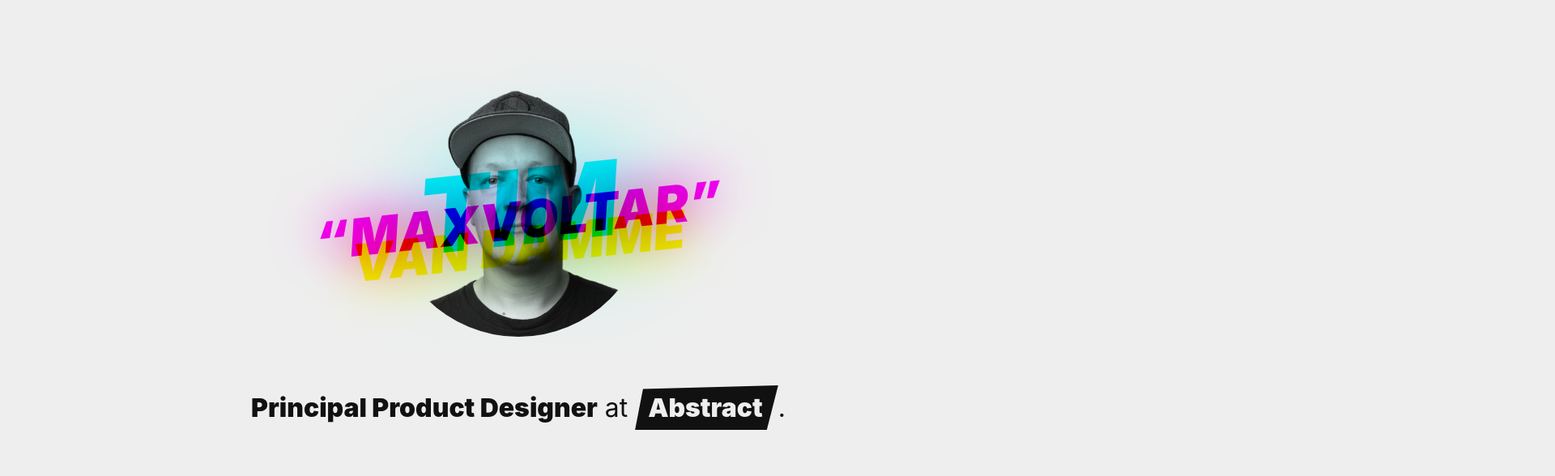
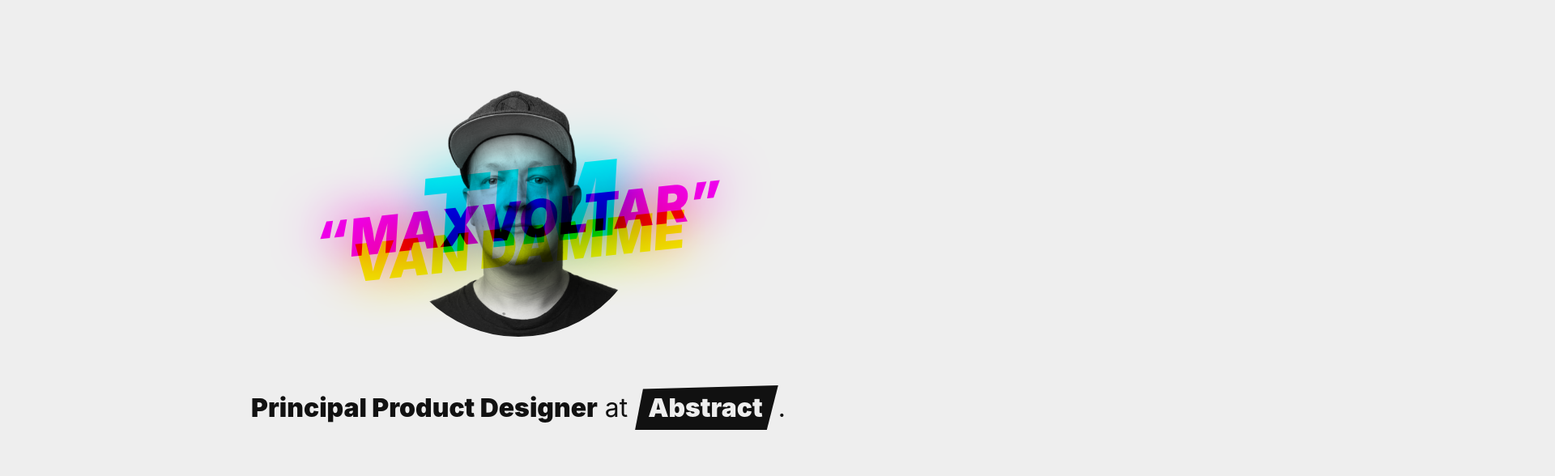
Before and after one commit to maxvoltar/tvd, a plain HTML site: page index.html in a window 1280 px wide. Shown: the top 588 px of the page at 81% size, 1920 px wide, since content can reach past the window. Drawn offline with Linux system fonts and the light colour scheme; a web font is replaced by a local one.

Commit message:
Overflow fix

```diff
--- a/css/master.css
+++ b/css/master.css
@@ -77,6 +77,7 @@
   position: relative;
   font-style: italic;
   margin: 0 -1em;
+  overflow: hidden;
 }
 
 h1::before {
@@ -112,7 +113,7 @@
 h1 .p-given-name {
   font-size: 5.33em;
   color: var(--c-cyan);
-  text-shadow: 0 0 1em var(--c-cyan);
+  text-shadow: 0 0 .5em var(--c-cyan);
 }
 
 h1 .p-nickname {
```
